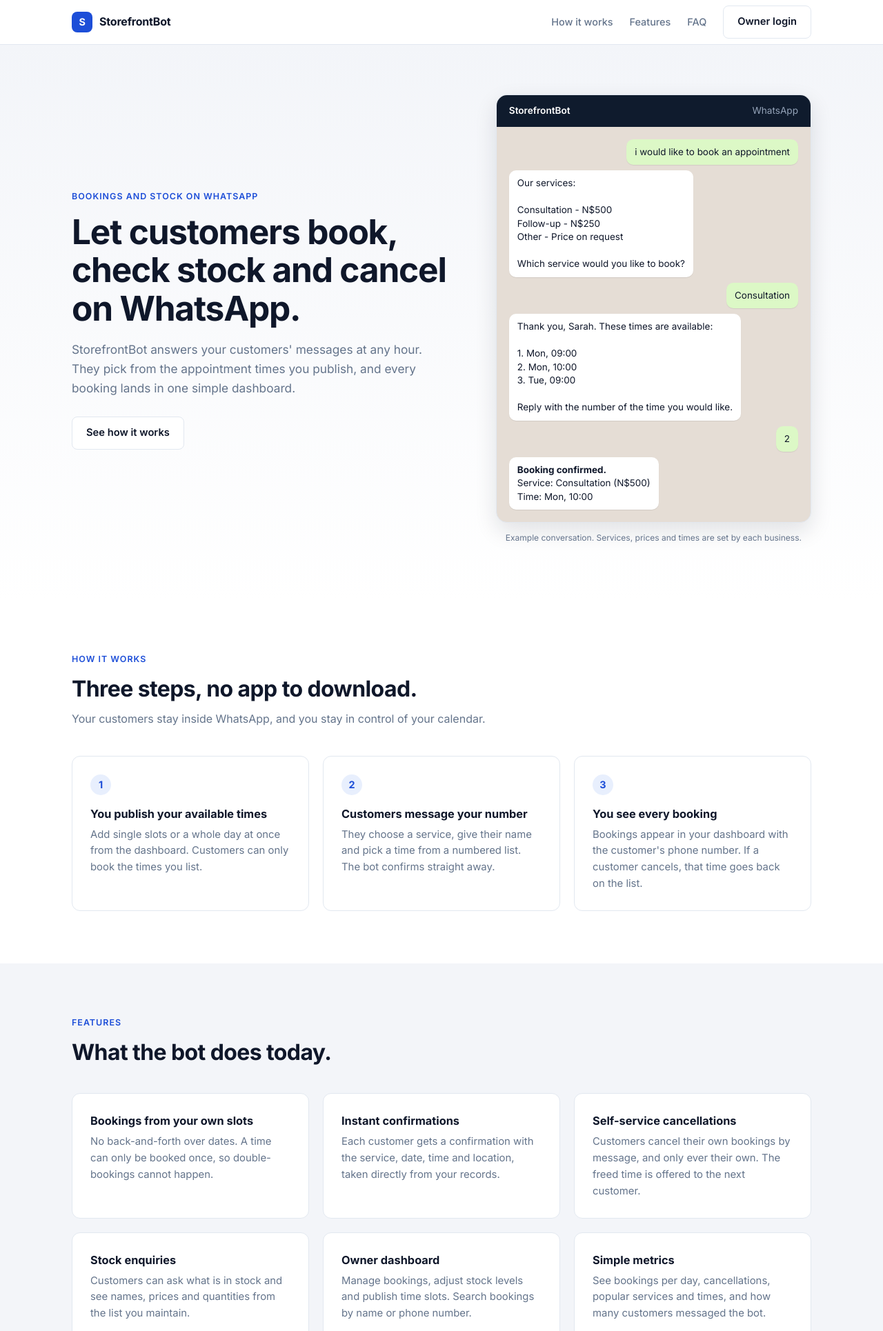
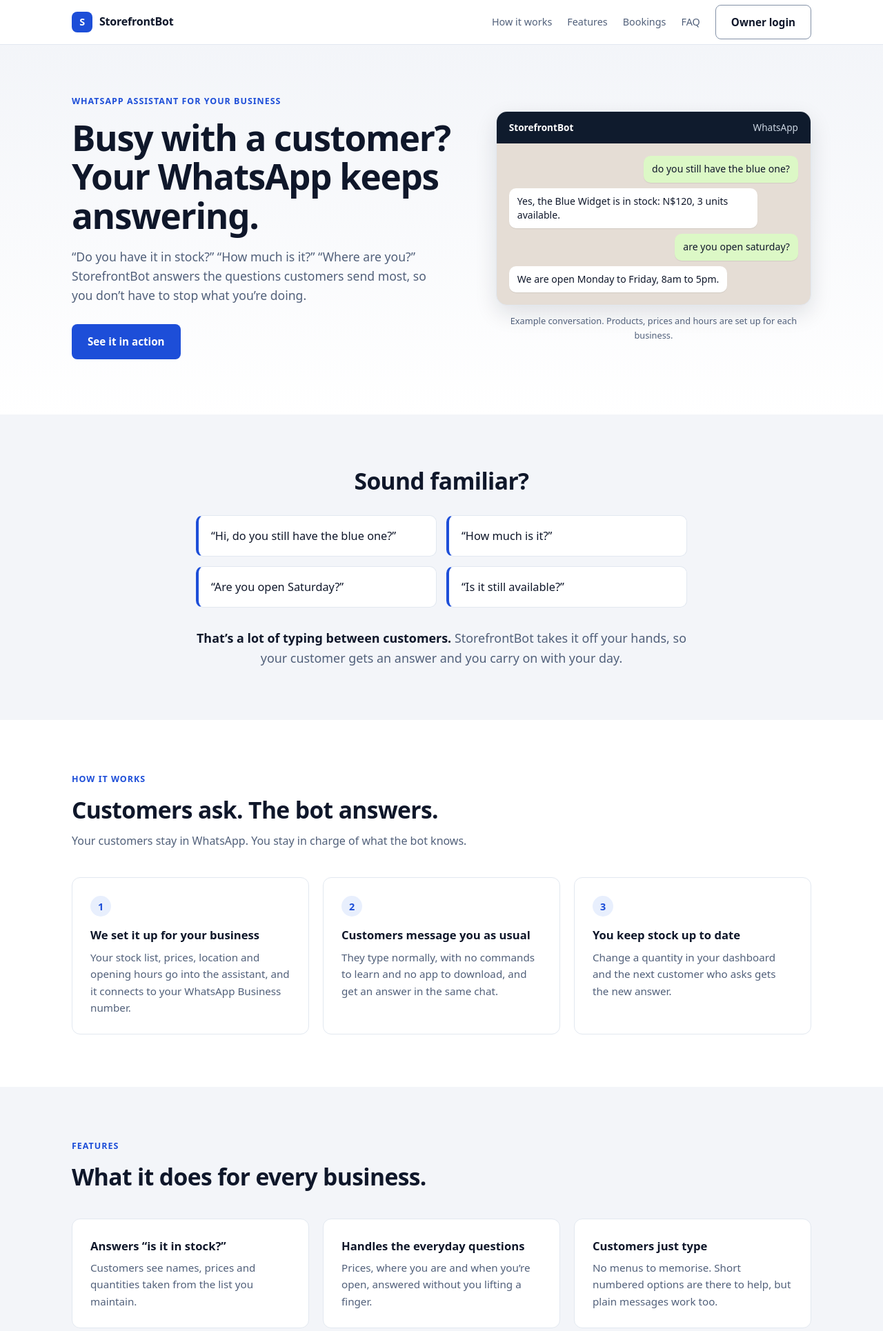
Before and after one commit to FLow1523/StoreFrontBot, a Django app: page / in a window 1280 px wide. Shown: the top 1930 px of the page at 69% size. Run offline with Django 5.2, Linux system fonts and the light colour scheme.

Commit message:
Rewrite landing page, remove Google Fonts

```diff
--- a/templates/dashboard_base.html
+++ b/templates/dashboard_base.html
@@ -5,7 +5,6 @@
   <meta charset="UTF-8">
   <meta name="viewport" content="width=device-width, initial-scale=1.0">
   <title>{% block title %}StorefrontBot — Dashboard{% endblock %}</title>
-  <link href="https://fonts.googleapis.com/css2?family=Inter:wght@400;500;600;700&display=swap" rel="stylesheet">
   <style>
     :root{
       --bg:#f3f5f9; --surface:#ffffff; --surface2:#f8fafc; --border:#e2e8f0;
@@ -17,7 +16,7 @@
       --shadow:0 1px 2px rgba(15,23,42,.06);
     }
     *,*::before,*::after{margin:0;padding:0;box-sizing:border-box;}
-    body{background:var(--bg);color:var(--text);font-family:'Inter',system-ui,-apple-system,'Segoe UI',sans-serif;
+    body{background:var(--bg);color:var(--text);font-family:system-ui,-apple-system,'Segoe UI',sans-serif;
       font-size:14px;line-height:1.5;min-height:100vh;display:flex;-webkit-font-smoothing:antialiased;}
 
     /* ── SIDEBAR ── */
--- a/templates/landing/index.html
+++ b/templates/landing/index.html
@@ -3,175 +3,243 @@
 <head>
   <meta charset="UTF-8">
   <meta name="viewport" content="width=device-width, initial-scale=1.0">
-  <title>StorefrontBot — Bookings and stock enquiries on WhatsApp</title>
-  <meta name="description" content="StorefrontBot lets customers book appointments, check stock and cancel bookings on WhatsApp, while you manage everything from one dashboard.">
-  <link href="https://fonts.googleapis.com/css2?family=Inter:wght@400;500;600;700&display=swap" rel="stylesheet">
+  <title>StorefrontBot — Your WhatsApp keeps answering</title>
+  <meta name="description" content="StorefrontBot answers your customers' everyday questions on WhatsApp: stock, prices, location and opening hours. Appointments are available too.">
   <style>
-    :root{--navy:#0f1b2d;--accent:#1d4ed8;--soft:#e8effd;--bg:#f3f5f9;--text:#0f172a;--muted:#64748b;--border:#e2e8f0;--wa:#dcf8c6;}
+    :root{--navy:#0f1b2d;--accent:#1d4ed8;--soft:#e8effd;--bg:#f3f5f9;--text:#0f172a;--muted:#51607a;--border:#e2e8f0;--edge:#8391a7;--wa:#dcf8c6;}
     *{margin:0;padding:0;box-sizing:border-box;}
-    html{scroll-behavior:smooth;}
-    body{font-family:'Inter',system-ui,-apple-system,'Segoe UI',sans-serif;color:var(--text);background:#fff;line-height:1.6;-webkit-font-smoothing:antialiased;}
+    @media (prefers-reduced-motion:no-preference){html{scroll-behavior:smooth;}}
+    body{font-family:system-ui,-apple-system,'Segoe UI',Roboto,Helvetica,Arial,sans-serif;color:var(--text);background:#fff;line-height:1.6;-webkit-font-smoothing:antialiased;}
     a{color:inherit;}
+    a:focus-visible,summary:focus-visible{outline:3px solid var(--accent);outline-offset:3px;border-radius:4px;}
+    .cta a:focus-visible{outline-color:#fff;}
+    .skip{position:absolute;left:12px;top:-60px;background:var(--navy);color:#fff;padding:10px 16px;border-radius:8px;z-index:20;text-decoration:none;font-weight:600;}
+    .skip:focus{top:12px;}
+    .sr{position:absolute;width:1px;height:1px;overflow:hidden;clip:rect(0 0 0 0);white-space:nowrap;}
     .wrap{max-width:1120px;margin:0 auto;padding:0 24px;}
-    header{position:sticky;top:0;z-index:10;background:rgba(255,255,255,.94);backdrop-filter:blur(8px);border-bottom:1px solid var(--border);}
-    .bar{display:flex;align-items:center;justify-content:space-between;height:64px;gap:16px;}
+    header{position:sticky;top:0;z-index:10;background:rgba(255,255,255,.96);border-bottom:1px solid var(--border);}
+    .bar{display:flex;align-items:center;justify-content:space-between;min-height:64px;gap:16px;flex-wrap:wrap;}
     .logo{display:flex;align-items:center;gap:10px;font-weight:700;text-decoration:none;letter-spacing:-.2px;}
     .mark{width:30px;height:30px;border-radius:8px;background:var(--accent);color:#fff;display:flex;align-items:center;justify-content:center;font-size:.9rem;}
-    nav{display:flex;align-items:center;gap:24px;font-size:.9rem;font-weight:500;}
+    nav ul{display:flex;align-items:center;gap:22px;list-style:none;font-size:.9rem;font-weight:500;flex-wrap:wrap;}
     nav a{text-decoration:none;color:var(--muted);}
-    nav a:hover{color:var(--text);}
-    .btn{display:inline-block;padding:11px 20px;border-radius:8px;font-weight:600;font-size:.92rem;text-decoration:none;border:1px solid transparent;}
+    nav a:hover{color:var(--text);text-decoration:underline;}
+    nav a.btn{color:var(--text);}
+    .btn{display:inline-block;padding:12px 22px;border-radius:8px;font-weight:600;font-size:.95rem;text-decoration:none;border:1px solid transparent;}
     .btn-solid{background:var(--accent);color:#fff;}
     .btn-solid:hover{background:#1e40af;}
-    .btn-line{background:#fff;border-color:var(--border);color:var(--text);}
-    .btn-line:hover{border-color:#cbd5e1;background:#f8fafc;}
+    .btn-line{background:#fff;border-color:var(--edge);color:var(--text);}
+    .btn-line:hover{background:#f1f5f9;}
     .hero{padding:72px 0 80px;background:linear-gradient(180deg,var(--bg),#fff);}
     .hero-grid{display:grid;grid-template-columns:1.1fr .9fr;gap:56px;align-items:center;}
-    .eyebrow{font-size:.78rem;font-weight:600;letter-spacing:.08em;text-transform:uppercase;color:var(--accent);margin-bottom:14px;}
-    h1{font-size:clamp(2rem,4.4vw,3.1rem);line-height:1.12;letter-spacing:-1.2px;margin-bottom:18px;}
-    h2{font-size:clamp(1.5rem,3vw,2rem);letter-spacing:-.6px;line-height:1.2;margin-bottom:12px;}
-    .lead{font-size:1.08rem;color:var(--muted);max-width:520px;margin-bottom:28px;}
+    .eyebrow{font-size:.78rem;font-weight:700;letter-spacing:.08em;text-transform:uppercase;color:var(--accent);margin-bottom:14px;}
+    h1{font-size:clamp(2.1rem,4.6vw,3.2rem);line-height:1.1;letter-spacing:-1.3px;margin-bottom:18px;}
+    h2{font-size:clamp(1.55rem,3vw,2.1rem);letter-spacing:-.6px;line-height:1.2;margin-bottom:12px;}
+    .lead{font-size:1.1rem;color:var(--muted);max-width:540px;margin-bottom:28px;}
     .actions{display:flex;gap:12px;flex-wrap:wrap;}
     .chat{background:#e5ddd5;border-radius:16px;border:1px solid var(--border);box-shadow:0 12px 32px rgba(15,23,42,.12);overflow:hidden;}
     .chat-top{background:var(--navy);color:#fff;padding:12px 18px;font-size:.85rem;font-weight:600;display:flex;justify-content:space-between;}
-    .chat-top span{font-weight:400;color:#94a3b8;}
+    .chat-top span{font-weight:400;color:#cbd5e1;}
     .msgs{padding:18px;display:flex;flex-direction:column;gap:8px;}
-    .m{max-width:84%;padding:9px 12px;border-radius:10px;font-size:.84rem;line-height:1.45;box-shadow:0 1px 1px rgba(0,0,0,.08);}
+    .m{max-width:86%;padding:9px 12px;border-radius:10px;font-size:.88rem;line-height:1.45;box-shadow:0 1px 1px rgba(0,0,0,.08);}
     .in{align-self:flex-end;background:var(--wa);}
     .out{align-self:flex-start;background:#fff;}
-    .note{font-size:.75rem;color:var(--muted);text-align:center;margin-top:12px;}
+    .note{font-size:.8rem;color:var(--muted);text-align:center;margin-top:12px;}
     section{padding:76px 0;}
     .alt{background:var(--bg);}
-    .head{max-width:620px;margin-bottom:40px;}
+    .head{max-width:640px;margin-bottom:40px;}
     .head p{color:var(--muted);}
+    .familiar{text-align:center;}
+    .familiar .wrap{max-width:760px;}
+    .quotes{display:grid;grid-template-columns:1fr 1fr;gap:14px;margin:30px 0;text-align:left;}
+    .quotes blockquote{background:#fff;border:1px solid var(--border);border-left:4px solid var(--accent);border-radius:10px;padding:16px 18px;font-size:1.02rem;font-weight:500;}
+    .familiar p{font-size:1.12rem;color:var(--muted);}
+    .familiar p strong{color:var(--text);}
     .steps{display:grid;grid-template-columns:repeat(3,1fr);gap:20px;counter-reset:s;}
     .step{background:#fff;border:1px solid var(--border);border-radius:12px;padding:26px;}
     .step::before{counter-increment:s;content:counter(s);display:flex;align-items:center;justify-content:center;width:30px;height:30px;border-radius:50%;background:var(--soft);color:var(--accent);font-weight:700;font-size:.9rem;margin-bottom:14px;}
-    .step h3,.card h3{font-size:1.02rem;margin-bottom:6px;}
-    .step p,.card p{color:var(--muted);font-size:.93rem;}
+    .step h3,.card h3{font-size:1.04rem;margin-bottom:6px;}
+    .step p,.card p{color:var(--muted);font-size:.95rem;}
     .cards{display:grid;grid-template-columns:repeat(3,1fr);gap:20px;}
     .card{background:#fff;border:1px solid var(--border);border-radius:12px;padding:26px;}
+    .split{display:grid;grid-template-columns:1fr 1fr;gap:48px;align-items:center;}
+    .split p{color:var(--muted);margin-bottom:14px;}
+    .tick{list-style:none;color:var(--muted);}
+    .tick li{padding-left:26px;position:relative;margin-bottom:8px;}
+    .tick li::before{content:"\2713";position:absolute;left:0;color:var(--accent);font-weight:700;}
     details{background:#fff;border:1px solid var(--border);border-radius:10px;margin-bottom:10px;}
     summary{cursor:pointer;padding:16px 20px;font-weight:600;list-style:none;display:flex;justify-content:space-between;gap:12px;}
     summary::-webkit-details-marker{display:none;}
-    summary::after{content:"+";color:var(--muted);font-weight:400;font-size:1.2rem;line-height:1;}
+    summary::after{content:"+";color:var(--muted);font-weight:400;font-size:1.3rem;line-height:1;}
     details[open] summary::after{content:"\2212";}
-    details p{padding:0 20px 18px;color:var(--muted);font-size:.95rem;}
+    details p{padding:0 20px 18px;color:var(--muted);font-size:.97rem;}
     .faq{max-width:760px;}
     .cta{background:var(--navy);color:#fff;text-align:center;}
-    .cta p{color:#94a3b8;max-width:520px;margin:0 auto 26px;}
+    .cta p{color:#cbd5e1;max-width:540px;margin:0 auto 26px;}
     .cta .actions{justify-content:center;}
-    .cta .btn-line{background:transparent;color:#fff;border-color:#334155;}
-    footer{padding:28px 0;font-size:.85rem;color:var(--muted);border-top:1px solid var(--border);}
-    footer .bar{height:auto;flex-wrap:wrap;}
-    footer nav{font-size:.85rem;gap:18px;}
+    .cta .btn-line{background:transparent;color:#fff;border-color:#94a3b8;}
+    .cta .btn-line:hover{background:rgba(255,255,255,.08);}
+    footer{padding:28px 0;font-size:.88rem;color:var(--muted);border-top:1px solid var(--border);}
+    footer .bar{align-items:flex-start;}
+    footer ul{gap:18px;font-size:.88rem;}
+    .legal-note{flex-basis:100%;font-size:.8rem;}
     @media(max-width:860px){
-      .hero-grid,.steps,.cards{grid-template-columns:1fr;}
-      .hero{padding:44px 0 56px;} section{padding:52px 0;}
-      nav a.hide-sm{display:none;}
+      .hero-grid,.steps,.cards,.split,.quotes{grid-template-columns:1fr;}
+      .hero{padding:44px 0 56px;} section{padding:52px 0;} .split{gap:28px;}
     }
   </style>
 </head>
 <body>
+<a class="skip" href="#main">Skip to main content</a>
 
 <header>
   <div class="wrap bar">
-    <a href="/" class="logo"><span class="mark">S</span>StorefrontBot</a>
-    <nav>
-      <a href="#how" class="hide-sm">How it works</a>
-      <a href="#features" class="hide-sm">Features</a>
-      <a href="#faq" class="hide-sm">FAQ</a>
-      <a href="/dashboard/" class="btn btn-line">Owner login</a>
+    <a href="/" class="logo"><span class="mark" aria-hidden="true">S</span>StorefrontBot</a>
+    <nav aria-label="Main">
+      <ul>
+        <li><a href="#how">How it works</a></li>
+        <li><a href="#features">Features</a></li>
+        <li><a href="#bookings">Bookings</a></li>
+        <li><a href="#faq">FAQ</a></li>
+        <li><a href="/dashboard/" class="btn btn-line">Owner login</a></li>
+      </ul>
     </nav>
   </div>
 </header>
 
+<main id="main">
+
 <section class="hero">
   <div class="wrap hero-grid">
     <div>
-      <div class="eyebrow">Bookings and stock on WhatsApp</div>
-      <h1>Let customers book, check stock and cancel on WhatsApp.</h1>
-      <p class="lead">StorefrontBot answers your customers' messages at any hour. They pick from the appointment times you publish, and every booking lands in one simple dashboard.</p>
+      <div class="eyebrow">WhatsApp assistant for your business</div>
+      <h1>Busy with a customer? Your WhatsApp keeps answering.</h1>
+      <p class="lead">&ldquo;Do you have it in stock?&rdquo; &ldquo;How much is it?&rdquo; &ldquo;Where are you?&rdquo; StorefrontBot answers the questions customers send most, so you don&rsquo;t have to stop what you&rsquo;re doing.</p>
       <div class="actions">
-        {% if whatsapp_number %}<a class="btn btn-solid" href="https://wa.me/{{ whatsapp_number }}?text=Hi">Try it on WhatsApp</a>{% endif %}
-        {% if contact_email %}<a class="btn {% if whatsapp_number %}btn-line{% else %}btn-solid{% endif %}" href="mailto:{{ contact_email }}">Contact us</a>{% endif %}
-        <a class="btn btn-line" href="#how">See how it works</a>
+        {% if whatsapp_number %}<a class="btn btn-solid" href="https://wa.me/{{ whatsapp_number }}?text=Hi">Message us on WhatsApp</a>{% endif %}
+        {% if contact_email %}<a class="btn {% if whatsapp_number %}btn-line{% else %}btn-solid{% endif %}" href="mailto:{{ contact_email }}">Email us</a>{% endif %}
+        <a class="btn {% if whatsapp_number or contact_email %}btn-line{% else %}btn-solid{% endif %}" href="#demo">See it in action</a>
       </div>
     </div>
-    <div>
-      <div class="chat" aria-label="Example WhatsApp conversation">
+    <div id="demo">
+      <div class="chat" role="group" aria-label="Example WhatsApp conversation about stock">
         <div class="chat-top">StorefrontBot <span>WhatsApp</span></div>
         <div class="msgs">
-          <div class="m in">i would like to book an appointment</div>
-          <div class="m out">Our services:<br><br>Consultation - N$500<br>Follow-up - N$250<br>Other - Price on request<br><br>Which service would you like to book?</div>
-          <div class="m in">Consultation</div>
-          <div class="m out">Thank you, Sarah. These times are available:<br><br>1. Mon, 09:00<br>2. Mon, 10:00<br>3. Tue, 09:00<br><br>Reply with the number of the time you would like.</div>
-          <div class="m in">2</div>
-          <div class="m out"><strong>Booking confirmed.</strong><br>Service: Consultation (N$500)<br>Time: Mon, 10:00</div>
+          <div class="m in"><span class="sr">Customer: </span>do you still have the blue one?</div>
+          <div class="m out"><span class="sr">StorefrontBot: </span>Yes, the Blue Widget is in stock: N$120, 3 units available.</div>
+          <div class="m in"><span class="sr">Customer: </span>are you open saturday?</div>
+          <div class="m out"><span class="sr">StorefrontBot: </span>We are open Monday to Friday, 8am to 5pm.</div>
         </div>
       </div>
-      <p class="note">Example conversation. Services, prices and times are set by each business.</p>
+      <p class="note">Example conversation. Products, prices and hours are set up for each business.</p>
     </div>
+  </div>
+</section>
+
+<section class="familiar alt" aria-labelledby="familiar-title">
+  <div class="wrap">
+    <h2 id="familiar-title">Sound familiar?</h2>
+    <div class="quotes">
+      <blockquote>&ldquo;Hi, do you still have the blue one?&rdquo;</blockquote>
+      <blockquote>&ldquo;How much is it?&rdquo;</blockquote>
+      <blockquote>&ldquo;Are you open Saturday?&rdquo;</blockquote>
+      <blockquote>&ldquo;Is it still available?&rdquo;</blockquote>
+    </div>
+    <p><strong>That&rsquo;s a lot of typing between customers.</strong> StorefrontBot takes it off your hands, so your customer gets an answer and you carry on with your day.</p>
   </div>
 </section>
 
 <section id="how">
   <div class="wrap">
-    <div class="head"><div class="eyebrow">How it works</div><h2>Three steps, no app to download.</h2><p>Your customers stay inside WhatsApp, and you stay in control of your calendar.</p></div>
+    <div class="head"><div class="eyebrow">How it works</div><h2>Customers ask. The bot answers.</h2><p>Your customers stay in WhatsApp. You stay in charge of what the bot knows.</p></div>
     <div class="steps">
-      <div class="step"><h3>You publish your available times</h3><p>Add single slots or a whole day at once from the dashboard. Customers can only book the times you list.</p></div>
-      <div class="step"><h3>Customers message your number</h3><p>They choose a service, give their name and pick a time from a numbered list. The bot confirms straight away.</p></div>
-      <div class="step"><h3>You see every booking</h3><p>Bookings appear in your dashboard with the customer's phone number. If a customer cancels, that time goes back on the list.</p></div>
+      <div class="step"><h3>We set it up for your business</h3><p>Your stock list, prices, location and opening hours go into the assistant, and it connects to your WhatsApp Business number.</p></div>
+      <div class="step"><h3>Customers message you as usual</h3><p>They type normally, with no commands to learn and no app to download, and get an answer in the same chat.</p></div>
+      <div class="step"><h3>You keep stock up to date</h3><p>Change a quantity in your dashboard and the next customer who asks gets the new answer.</p></div>
     </div>
   </div>
 </section>
 
 <section id="features" class="alt">
   <div class="wrap">
-    <div class="head"><div class="eyebrow">Features</div><h2>What the bot does today.</h2></div>
+    <div class="head"><div class="eyebrow">Features</div><h2>What it does for every business.</h2></div>
     <div class="cards">
-      <div class="card"><h3>Bookings from your own slots</h3><p>No back-and-forth over dates. A time can only be booked once, so double-bookings cannot happen.</p></div>
-      <div class="card"><h3>Instant confirmations</h3><p>Each customer gets a confirmation with the service, date, time and location, taken directly from your records.</p></div>
-      <div class="card"><h3>Self-service cancellations</h3><p>Customers cancel their own bookings by message, and only ever their own. The freed time is offered to the next customer.</p></div>
-      <div class="card"><h3>Stock enquiries</h3><p>Customers can ask what is in stock and see names, prices and quantities from the list you maintain.</p></div>
-      <div class="card"><h3>Owner dashboard</h3><p>Manage bookings, adjust stock levels and publish time slots. Search bookings by name or phone number.</p></div>
-      <div class="card"><h3>Simple metrics</h3><p>See bookings per day, cancellations, popular services and times, and how many customers messaged the bot.</p></div>
+      <div class="card"><h3>Answers &ldquo;is it in stock?&rdquo;</h3><p>Customers see names, prices and quantities taken from the list you maintain.</p></div>
+      <div class="card"><h3>Handles the everyday questions</h3><p>Prices, where you are and when you&rsquo;re open, answered without you lifting a finger.</p></div>
+      <div class="card"><h3>Customers just type</h3><p>No menus to memorise. Short numbered options are there to help, but plain messages work too.</p></div>
+      <div class="card"><h3>Sticks to your business</h3><p>It is set up to talk about your business and to steer other topics politely back.</p></div>
+      <div class="card"><h3>Stock updates in a tap</h3><p>Raise or lower a quantity from your dashboard, on your phone or computer.</p></div>
+      <div class="card"><h3>Simple numbers</h3><p>See how many customers messaged you and, if you use bookings, how many booked or cancelled.</p></div>
     </div>
   </div>
 </section>
 
-<section id="faq">
+<section id="bookings">
+  <div class="wrap split">
+    <div>
+      <div class="eyebrow">An extra, if you need it</div>
+      <h2>Take appointments too.</h2>
+      <p>If your business works by appointment, StorefrontBot can take bookings as well. You publish the times you&rsquo;re available and customers choose from them.</p>
+      <ul class="tick">
+        <li>Customers can only book times you have published.</li>
+        <li>Each time can be booked once through the bot.</li>
+        <li>They get a confirmation with the details.</li>
+        <li>They can cancel by message, and the time goes back on the list.</li>
+      </ul>
+    </div>
+    <div>
+      <div class="chat" role="group" aria-label="Example WhatsApp conversation about booking">
+        <div class="chat-top">StorefrontBot <span>WhatsApp</span></div>
+        <div class="msgs">
+          <div class="m in"><span class="sr">Customer: </span>i would like to book</div>
+          <div class="m out"><span class="sr">StorefrontBot: </span>These times are available:<br><br>1. Mon, 09:00<br>2. Mon, 10:00<br>3. Tue, 09:00<br><br>Reply with the number of the time you would like.</div>
+          <div class="m in"><span class="sr">Customer: </span>2</div>
+          <div class="m out"><span class="sr">StorefrontBot: </span><strong>Booking confirmed.</strong><br>Time: Mon, 10:00</div>
+        </div>
+      </div>
+      <p class="note">Example conversation. Services and times are set by each business.</p>
+    </div>
+  </div>
+</section>
+
+<section id="faq" class="alt">
   <div class="wrap faq">
     <div class="head"><div class="eyebrow">FAQ</div><h2>Common questions.</h2></div>
-    <details><summary>Do my customers need to download anything?</summary><p>No. They message your WhatsApp number as they normally would, and the bot replies in the same chat.</p></details>
-    <details><summary>Can customers book any time they like?</summary><p>No. They can only book times you have published, so your calendar stays under your control.</p></details>
-    <details><summary>Can customers cancel or change a booking?</summary><p>They can cancel their own booking by messaging the bot. To change a time, they cancel and book a new one.</p></details>
-    <details><summary>Do I need a special WhatsApp number?</summary><p>The bot runs on the WhatsApp Business Platform, which needs a number that is not already registered with a regular WhatsApp account, plus a business verification step. We can guide you through it.</p></details>
-    <details><summary>What does it cost?</summary><p>It depends on your setup, and WhatsApp charges its own per-message fees. Get in touch and we will give you a clear quote.</p></details>
+    <details><summary>Do my customers need to download anything?</summary><p>No. They message your WhatsApp number as they normally would, and the assistant replies in the same chat.</p></details>
+    <details><summary>What can it answer?</summary><p>Stock, prices, where you are and when you&rsquo;re open, based on the details set up for your business. Other topics are politely steered back to your business.</p></details>
+    <details><summary>Is a real person replying?</summary><p>No. Replies come from an automated assistant. It uses AI for open-ended questions, while stock lists, bookings and confirmations come straight from your records.</p></details>
+    <details><summary>Do I have to use bookings?</summary><p>No. Bookings are an extra for businesses that work by appointment. If that isn&rsquo;t you, you can ignore them.</p></details>
+    <details><summary>Do I need a special WhatsApp number?</summary><p>Usually yes. The WhatsApp Business Platform typically needs a number that isn&rsquo;t already registered with a regular WhatsApp account, plus a business verification step.</p></details>
+    <details><summary>What does it cost?</summary><p>It depends on your setup, and WhatsApp charges its own per-message fees. Get in touch and we will give you a quote.</p></details>
   </div>
 </section>
 
 {% if whatsapp_number or contact_email %}
-<section class="cta">
+<section class="cta" aria-labelledby="cta-title">
   <div class="wrap">
-    <h2>Want it for your business?</h2>
-    <p>Tell us what you offer and we will show you how the bot would handle your bookings and enquiries.</p>
+    <h2 id="cta-title">What do your customers keep asking you?</h2>
+    <p>Tell us about your business and we&rsquo;ll show you how StorefrontBot would answer.</p>
     <div class="actions">
       {% if whatsapp_number %}<a class="btn btn-solid" href="https://wa.me/{{ whatsapp_number }}?text=Hi">Message us on WhatsApp</a>{% endif %}
-      {% if contact_email %}<a class="btn btn-line" href="mailto:{{ contact_email }}">{{ contact_email }}</a>{% endif %}
+      {% if contact_email %}<a class="btn {% if whatsapp_number %}btn-line{% else %}btn-solid{% endif %}" href="mailto:{{ contact_email }}">Email {{ contact_email }}</a>{% endif %}
     </div>
   </div>
 </section>
 {% endif %}
 
+</main>
+
 <footer>
   <div class="wrap bar">
     <span>&copy; {% now "Y" %} StorefrontBot</span>
-    <nav>
-      <a href="/chatbot/privacy/">Privacy policy</a>
-      <a href="/chatbot/data-deletion/">Data deletion</a>
-      <a href="/dashboard/">Owner login</a>
+    <nav aria-label="Footer">
+      <ul>
+        <li><a href="/chatbot/privacy/">Privacy policy</a></li>
+        <li><a href="/chatbot/data-deletion/">Data deletion</a></li>
+        <li><a href="/dashboard/">Owner login</a></li>
+      </ul>
     </nav>
+    <p class="legal-note">StorefrontBot is not affiliated with, endorsed by or sponsored by WhatsApp or Meta. WhatsApp is a trademark of its owner.</p>
   </div>
 </footer>
 
```
